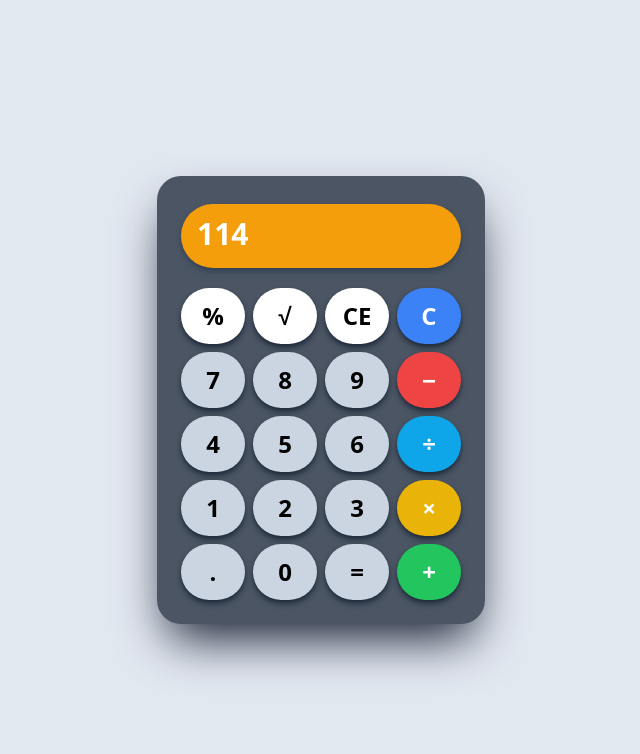
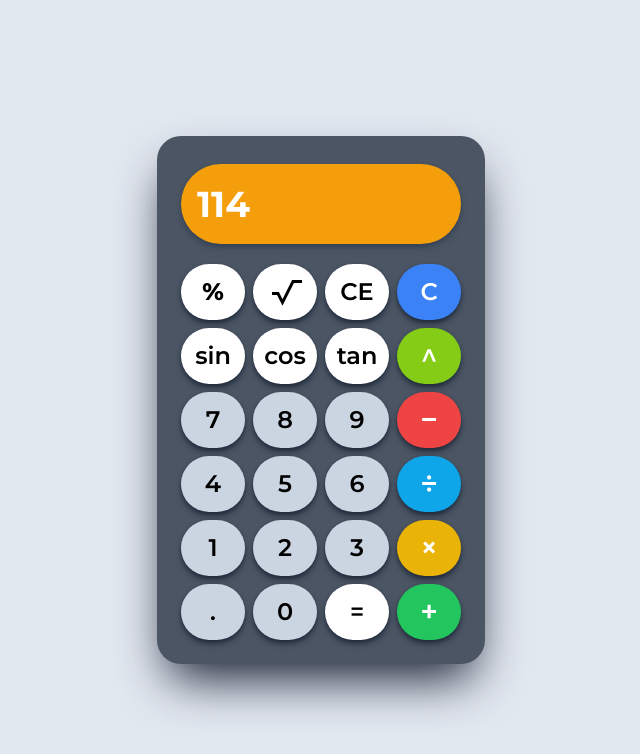
Before and after one commit to helloIamAseel/calculator, a SvelteKit app: page / in a window 1280 px wide. Shown: the top 754 px of the page, without its empty margins (319-959 px from the left). Built offline with nearby package versions, Linux system fonts and the light colour scheme.

Commit message:
the final design befor adding functional code to the buttons

```diff
--- a/src/app.css
+++ b/src/app.css
@@ -1,3 +1,5 @@
+@import url('https://fonts.googleapis.com/css2?family=Montserrat:ital,wght@0,100..900;1,100..900&display=swap');
+
 @tailwind base;
 @tailwind components;
 @tailwind utilities;
@@ -5,6 +7,9 @@
  button{
 
     @apply bg-slate-300 text-black text-2xl rounded-full h-14 w-16
-    font-semibold shadow-slate-800 shadow-md;
+    font-semibold shadow-slate-800 shadow-md items-center justify-center;
+ }
 
+ body{
+    font-family: "Montserrat", sans-serif;
  }
--- a/src/routes/+page.svelte
+++ b/src/routes/+page.svelte
@@ -7,35 +7,45 @@
  <div class=" bg-gray-600 rounded-3xl grid grid-cols-4 gap-2 p-6 pt-7
   shadow-slate-900 shadow-2xl">
 
-    <div class="bg-amber-500 rounded-full col-span-4 h-16
-     px-4 pt-3 mb-3 text-white text-3xl font-bold
+    <div class="bg-amber-500 rounded-full col-span-4 h-20
+     px-4 pt-5 mb-3 text-white text-4xl font-bold
       shadow-slate-700 shadow-md">
     114
 
     </div>
 
-      <button class="bg-white"> % </button>
-      <button class="bg-white"> √ </button>
+      <button class="bg-white font-extrabold"> % </button>
+      <button class="bg-white pl-4"> <!--square root icon-->
+        <svg xmlns="http://www.w3.org/2000/svg" width="1.5em" height="1.5em" viewBox="0 0 24 24">
+            <path fill="currentColor" d="M15.382 4H22v2h-5.382L9 21.236L5.382 14H2v-2h4.618L9 16.764z"/>
+        </svg>
+    </button>
       <button class="bg-white"> CE </button>
       <button class="bg-blue-500 text-white"> C </button>
+
+      <button class="bg-white"> sin </button>
+      <button class="bg-white"> cos </button>
+      <button class="bg-white"> tan </button>
+      <button class="bg-lime-500 text-white text-3xl"> ^ </button>
 
       <button> 7 </button>
       <button> 8 </button>
       <button> 9 </button>
-      <button class="bg-red-500 text-white"> − </button>
+      <button class="bg-red-500 text-white text-3xl"> − </button>
 
       <button> 4 </button>
       <button> 5 </button>
       <button> 6 </button>
-      <button class="bg-sky-500 text-white"> ÷ </button>
+      <button class="bg-sky-500 text-white text-3xl"> ÷ </button>
 
       <button> 1 </button>
       <button> 2 </button>
       <button> 3 </button>
-      <button class="bg-yellow-500 text-white"> × </button>
+      <button class="bg-yellow-500 text-white text-3xl"> × </button>
+
 
       <button> . </button>
       <button> 0 </button>
-      <button> = </button>
-      <button class="bg-green-500 text-white"> + </button>
+      <button class="bg-white"> = </button>
+      <button class="bg-green-500 text-white text-3xl"> + </button>
 </div>
```
